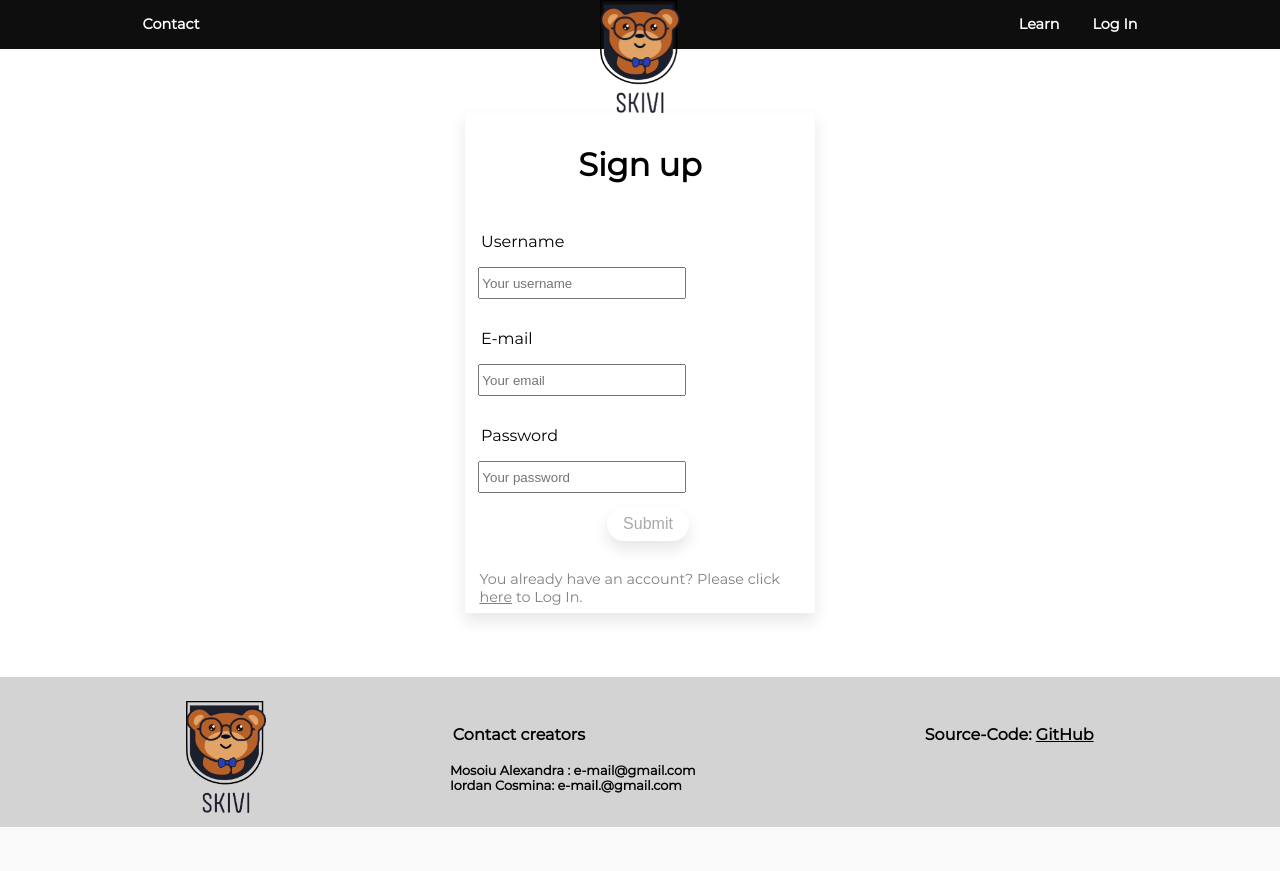
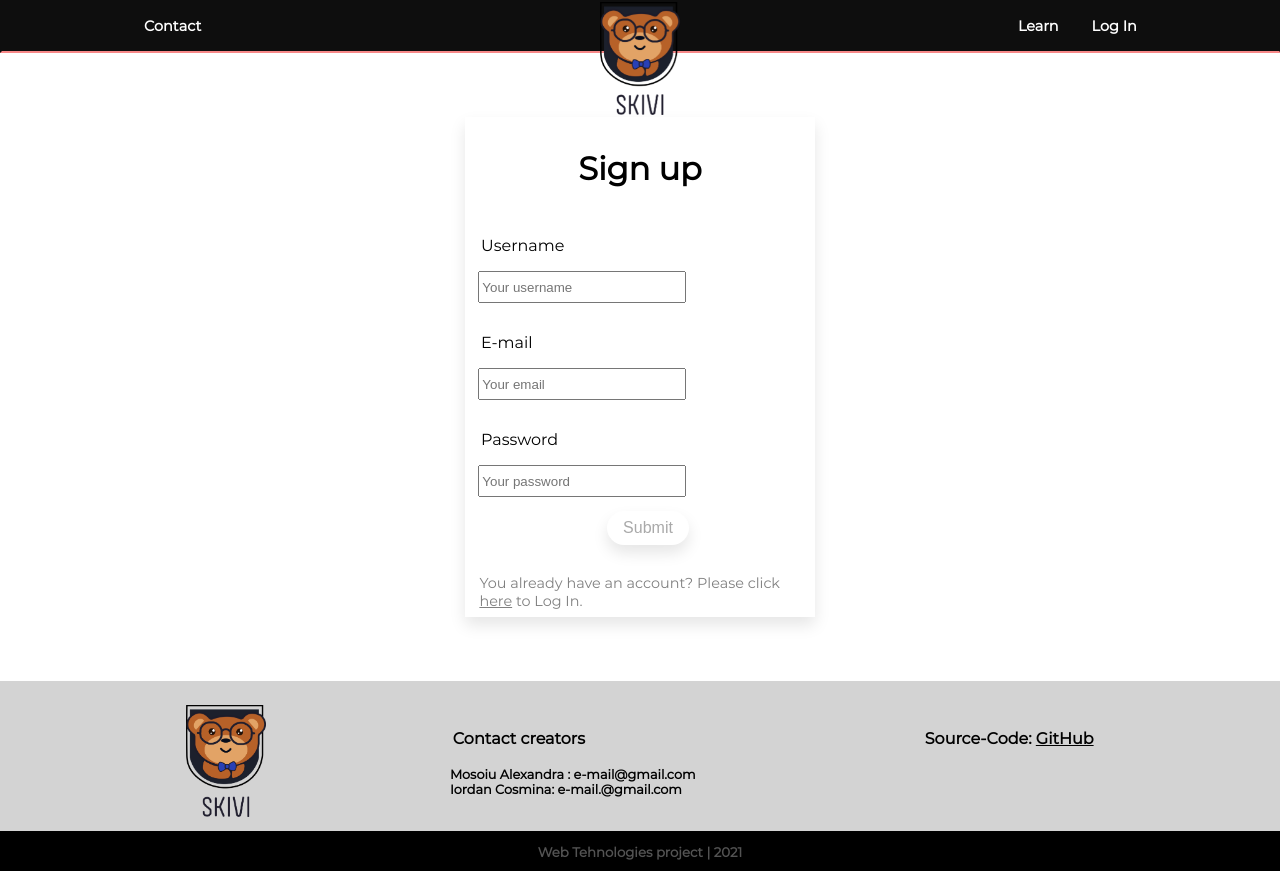
Before and after one commit to Serithipithy/SkiVI, a PHP site: page /signup.html in a window 1280 px wide. Before the commit the page ends 827 px from the top, so only its background shows below. Run offline with PHP 8.4, Linux system fonts and the light colour scheme.

Commit message:
border la header +  scroll bar

```diff
--- a/login.html
+++ b/login.html
@@ -53,6 +53,9 @@
             Source-Code: <a class="footer-code" href="https://github.com/Serithipithy/SkiVI-Skill-Virtual-Instructor-">GitHub</a>
         </div>
     </footer>
+    <section class="project">
+        <h5>Web Tehnologies project | 2021</h5>
+    </section>
 </body>
 
 </html>
--- a/signup.html
+++ b/signup.html
@@ -53,6 +53,9 @@
             Source-Code: <a class="footer-code" href="https://github.com/Serithipithy/SkiVI-Skill-Virtual-Instructor-">GitHub</a>
         </div>
     </footer>
+    <section class="project">
+        <h5>Web Tehnologies project | 2021</h5>
+    </section>
 
 </body>
 
--- a/skivi2.css
+++ b/skivi2.css
@@ -1,5 +1,7 @@
 html {
     scroll-behavior: smooth;
+    --scrollbarBG: #4e4e4e;
+    --thumbBG: #000000;
   }
 /* montserrat-regular - latin */
 @font-face {
@@ -23,13 +25,30 @@ body {
     background-color: white;
     margin: 0;
 }
+body::-webkit-scrollbar {
+    width: 12px;
+  }
+  body {
+    scrollbar-width: thin;
+    scrollbar-color: var(--thumbBG) var(--scrollbarBG);
+  }
+  body::-webkit-scrollbar-track {
+    background: var(--scrollbarBG);
+  }
+  body::-webkit-scrollbar-thumb {
+    background-color: var(--thumbBG) ;
+    border-radius: 6px;
+    border: 3px solid var(--scrollbarBG);
+  }
 
 header {
     position: sticky;
     background-color: #0e0e0e;
-    border: none;
+    /* border: none; */
+    border: 2px solid #0e0e0e;
+    border-bottom-color: #f78888;
     padding: 0px;
-    width: 100%;
+    width: 99.75%;
     height: 3.05em;
     top: 0;
     left: 0;
```
